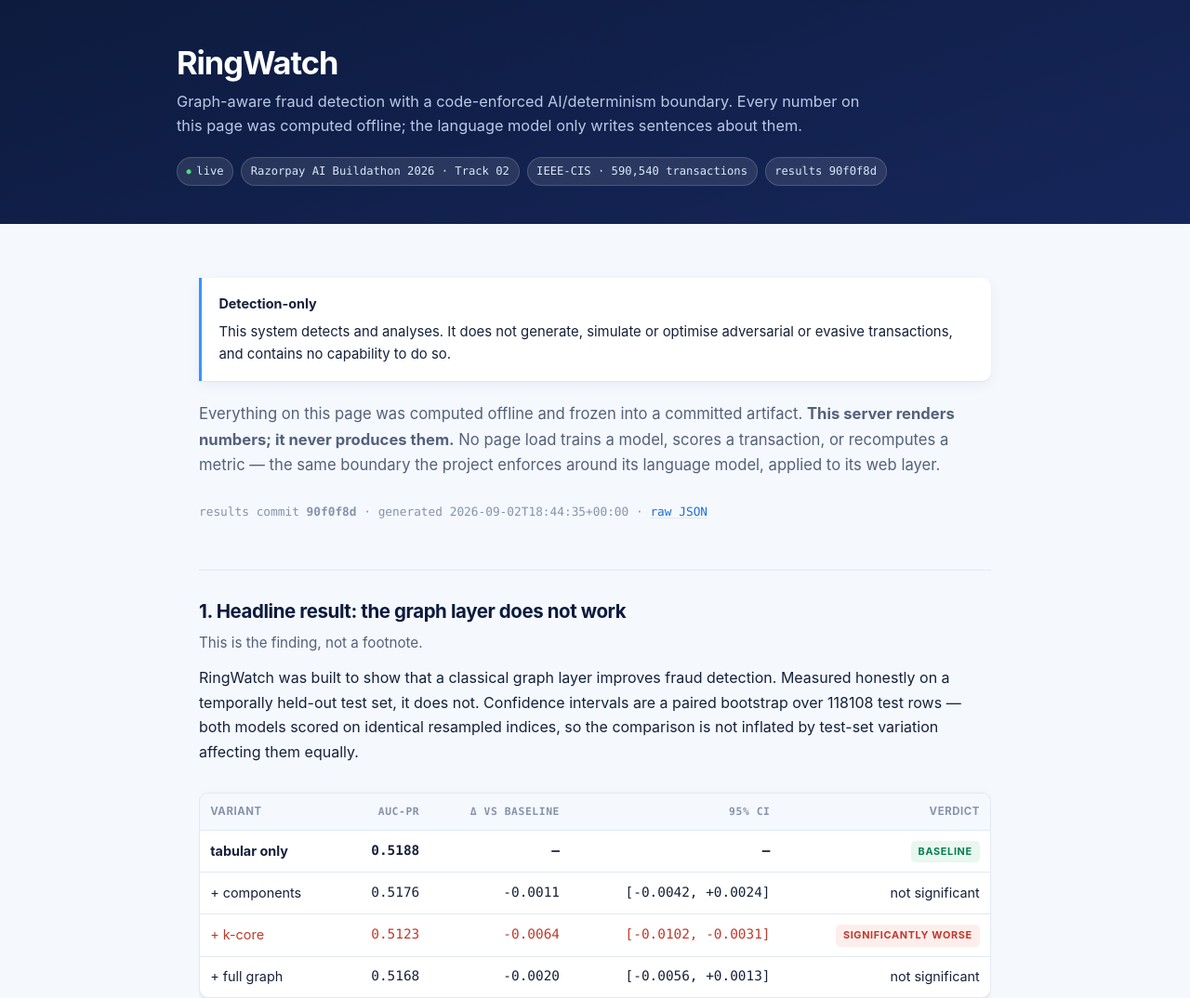
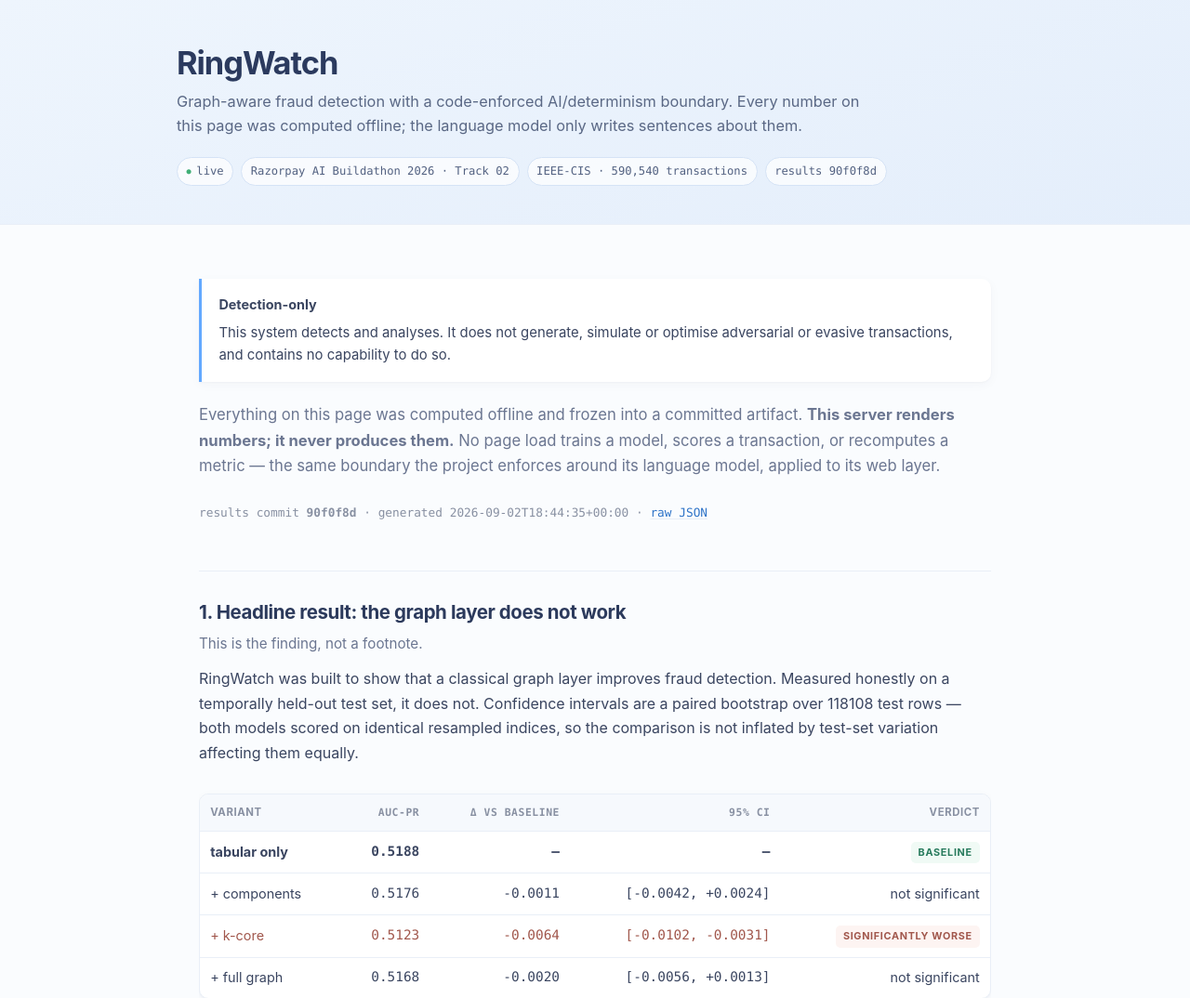
Before and after one commit to sakirr05/ringwatch, a FastAPI app: page / in a window 1280 px wide. Shown: the top 1074 px of the page at 93% size. Run offline with FastAPI, Linux system fonts and the light colour scheme; data that the repository does not hold is empty; some libraries are stand-ins or nearby versions.

Commit message:
Lighten the dashboard palette, with the contrast measured not eyeballed
The page read heavier than it needed to. Softened throughout: body text
moved from ~15:1 against its ground to ~9:1, borders and shadows pulled
back, and the masthead changed from a dark navy block with white text to a
pale blue band with navy text -- that block was the single heaviest element
on the page.

Measuring the result caught four failures the eye would not have. At the
first set of lighter values the faint label grey fell to 2.53:1 and the
three tag colours to 3.5-4.4:1, all under WCAG AA. They were solved back up
to passing rather than nudged by feel, and every pair is now above AA with
margin while still reading noticeably lighter than before.

tests/test_app.py pins the eleven foreground/background pairs and asserts
the ratios, plus a companion test that the CSS tokens still match the
values under test -- so a later "lighten it a bit more" fails loudly rather
than quietly crossing the accessibility line.

Two grounds are held slightly off-white on purpose: table headers and the
graph canvas would otherwise disappear into a near-white page.

314 tests, up from 312.

```diff
--- a/app/templates/dashboard.html
+++ b/app/templates/dashboard.html
@@ -9,24 +9,28 @@
    near-white grounds. This is a submission for their buildathon, so it reads in their
    visual language. No logo, no marks, no claim of affiliation. */
 :root {
-  --navy: #0d1b3e;
-  --navy-2: #16265a;
-  --accent: #3395ff;
-  --accent-2: #1f6fd6;
-  --accent-bg: #eaf3ff;
-  --ink: #16203a;
-  --muted: #55607a;
-  --faint: #8792ab;
-  --rule: #e2e9f4;
-  --bg: #f5f8fd;
+  /* Softened deliberately. Body text sits around 9:1 against its ground rather than the
+     14:1 it started at -- comfortably past WCAG AA (4.5:1) while reading much lighter.
+     Ratios are asserted in tests/test_app.py so a later tweak cannot quietly cross the
+     accessibility line. */
+  --navy: #2c3a5c;
+  --navy-2: #3d4d72;
+  --accent: #63a9ff;
+  --accent-2: #2f74c8;
+  --accent-bg: #f0f6ff;
+  --ink: #3a4560;
+  --muted: #6b7691;
+  --faint: #8890a2;
+  --rule: #e9eff7;
+  --bg: #fafcfe;
   --panel: #ffffff;
-  --det: #0a7d55;
-  --det-bg: #e8f7f0;
-  --ai: #3d5a99;
-  --ai-bg: #eef2fb;
-  --warn: #c0392b;
-  --warn-bg: #fdeeec;
-  --shadow: 0 1px 2px rgba(13,27,62,.06), 0 4px 16px rgba(13,27,62,.05);
+  --det: #287b5d;
+  --det-bg: #f0faf5;
+  --ai: #506da2;
+  --ai-bg: #f4f7fd;
+  --warn: #a1574c;
+  --warn-bg: #fdf4f2;
+  --shadow: 0 1px 2px rgba(44,58,92,.035), 0 3px 12px rgba(44,58,92,.035);
   --radius: 10px;
 }
 @media (prefers-color-scheme: dark) {
@@ -49,17 +53,18 @@ body {
 }
 
 /* ---- masthead ---- */
-.masthead { background: linear-gradient(160deg, var(--navy) 0%, var(--navy-2) 100%);
-  color: #fff; padding: 3rem 1.5rem 2.6rem; }
+.masthead { background: linear-gradient(160deg, #eef5fd 0%, #e4eefb 100%);
+  color: var(--navy); padding: 3rem 1.5rem 2.6rem;
+  border-bottom: 1px solid var(--rule); }
 .masthead .inner { max-width: 900px; margin: 0 auto; }
 .masthead h1 { font-size: 2.15rem; line-height: 1.15; margin: 0 0 .5rem;
-  letter-spacing: -.03em; color: #fff; }
-.masthead .tagline { color: #b9c9e8; font-size: 1.02rem; margin: 0 0 1.2rem; max-width: 46rem; }
+  letter-spacing: -.03em; color: #2b3a5e; }
+.masthead .tagline { color: #5a6885; font-size: 1.02rem; margin: 0 0 1.2rem; max-width: 46rem; }
 .masthead .chips { display: flex; gap: .5rem; flex-wrap: wrap; }
-.chip { background: rgba(255,255,255,.1); border: 1px solid rgba(255,255,255,.16);
-  color: #dce7fa; font-size: .76rem; padding: .28rem .6rem; border-radius: 999px;
-  font-family: ui-monospace, SFMono-Regular, Menlo, monospace; }
-.chip.live::before { content: "●"; color: #4ade80; margin-right: .35rem; font-size: .7em;
+.chip { background: rgba(255,255,255,.72); border: 1px solid #d5e3f6;
+  color: #52618180; color: #526181; font-size: .76rem; padding: .28rem .6rem;
+  border-radius: 999px; font-family: ui-monospace, SFMono-Regular, Menlo, monospace; }
+.chip.live::before { content: "●"; color: #3fae76; margin-right: .35rem; font-size: .7em;
   vertical-align: 1px; }
 
 .wrap { max-width: 900px; margin: 0 auto; padding: 2.2rem 1.5rem 6rem; }
@@ -95,7 +100,7 @@ th:first-child, td:first-child { text-align: left; }
 tbody tr:last-child td { border-bottom: none; }
 tbody tr:hover td { background: var(--accent-bg); }
 thead th { font-size: .71rem; text-transform: uppercase; letter-spacing: .05em;
-  color: var(--faint); font-weight: 650; background: var(--bg); }
+  color: var(--faint); font-weight: 650; background: #f6f9fd; }
 td.num, th.num { font-family: ui-monospace, SFMono-Regular, Menlo, Consolas, monospace; }
 tr.is-baseline td { font-weight: 650; }
 tr.is-worse td { color: var(--warn); }
@@ -146,7 +151,7 @@ figcaption { font-size: .84rem; color: var(--muted); margin-top: .6rem; }
 .graphwrap { display: grid; grid-template-columns: 200px 1fr; gap: 1.1rem;
   align-items: center; margin: .85rem 0; }
 @media (max-width: 600px) { .graphwrap { grid-template-columns: 1fr; } }
-.cgraph { width: 200px; height: 200px; display: block; background: var(--bg);
+.cgraph { width: 200px; height: 200px; display: block; background: #f6f9fd;
   border: 1px solid var(--rule); border-radius: var(--radius); }
 .gcap { margin: 0; font-size: .82rem; }
 .ge { stroke: var(--rule); stroke-width: .5; transition: stroke .12s, stroke-width .12s; }
```
Also changed, not shown: tests/test_app.py (+66 -0 lines).
